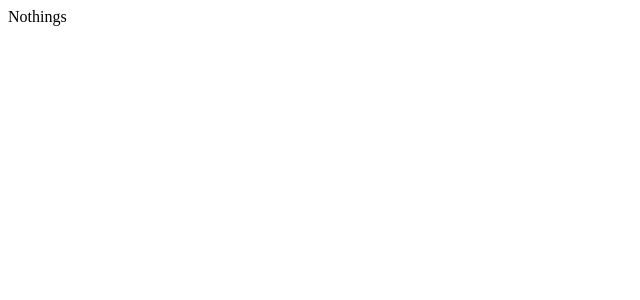
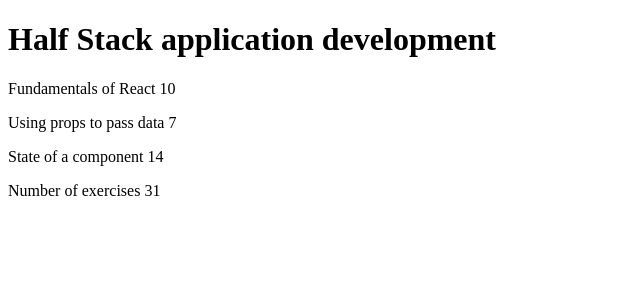
Before and after one commit to Adrian-Barrios/FullStackOpen, a React (Vite) app in the folder part1/courseinfo/: page / in a window 1280 px wide. Shown: the top 300 px of the page, without its empty margins (0-640 px from the left). Built offline with nearby package versions, Linux system fonts and the light colour scheme.

Commit message:
Exercises 1.1-1.2

```diff
--- a/part1/courseinfo/src/App.jsx
+++ b/part1/courseinfo/src/App.jsx
@@ -1,7 +1,54 @@
+const Header = (props) => {
+  return (
+    <div>
+      <h1>{props.course}</h1>
+    </div>
+  );
+};
+
+const Part = ({ part, exercises }) => {
+  return (
+    <div>
+      <p>
+        {part} {exercises}
+      </p>
+    </div>
+  );
+};
+
+const Content = (props) => {
+  return (
+    <div>
+      <Part part={props.part1} exercises={props.exercises1} />
+      <Part part={props.part2} exercises={props.exercises2} />
+      <Part part={props.part3} exercises={props.exercises3} />
+    </div>
+  );
+};
+
+const Total = ({ total }) => {
+  return (
+    <div>
+      <p>Number of exercises {total}</p>
+    </div>
+  );
+};
+
 const App = () => {
-  return(
+  const course = 'Half Stack application development'
+  const part1 = 'Fundamentals of React'
+  const exercises1 = 10
+  const part2 = 'Using props to pass data'
+  const exercises2 = 7
+  const part3 = 'State of a component'
+  const exercises3 = 14
+  const total = exercises1 + exercises2 + exercises3
+
+  return (
     <div>
-      Nothings
+      <Header course={course}/>
+      <Content part1={part1} exercises1={exercises1} part2={part2} exercises2={exercises2} part3={part3} exercises3={exercises3}/>
+      <Total total={total}/>
     </div>
   )
 }
```
